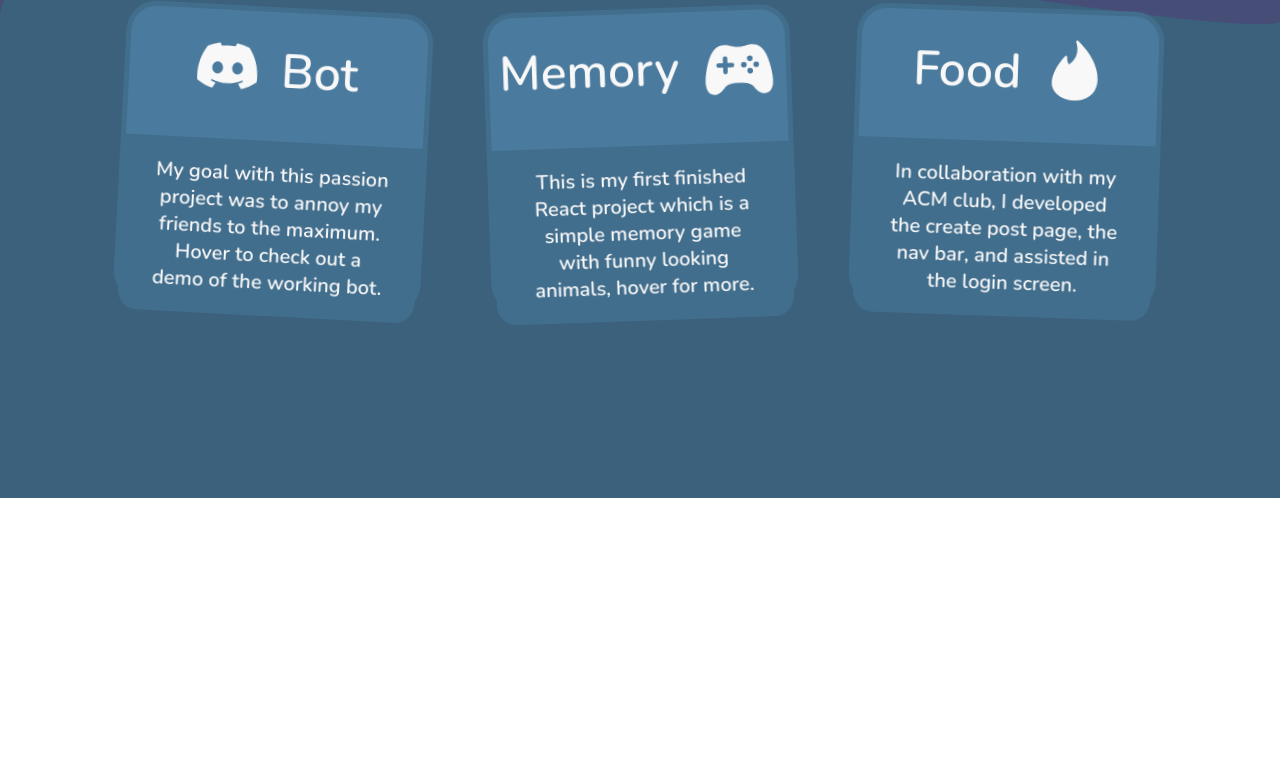
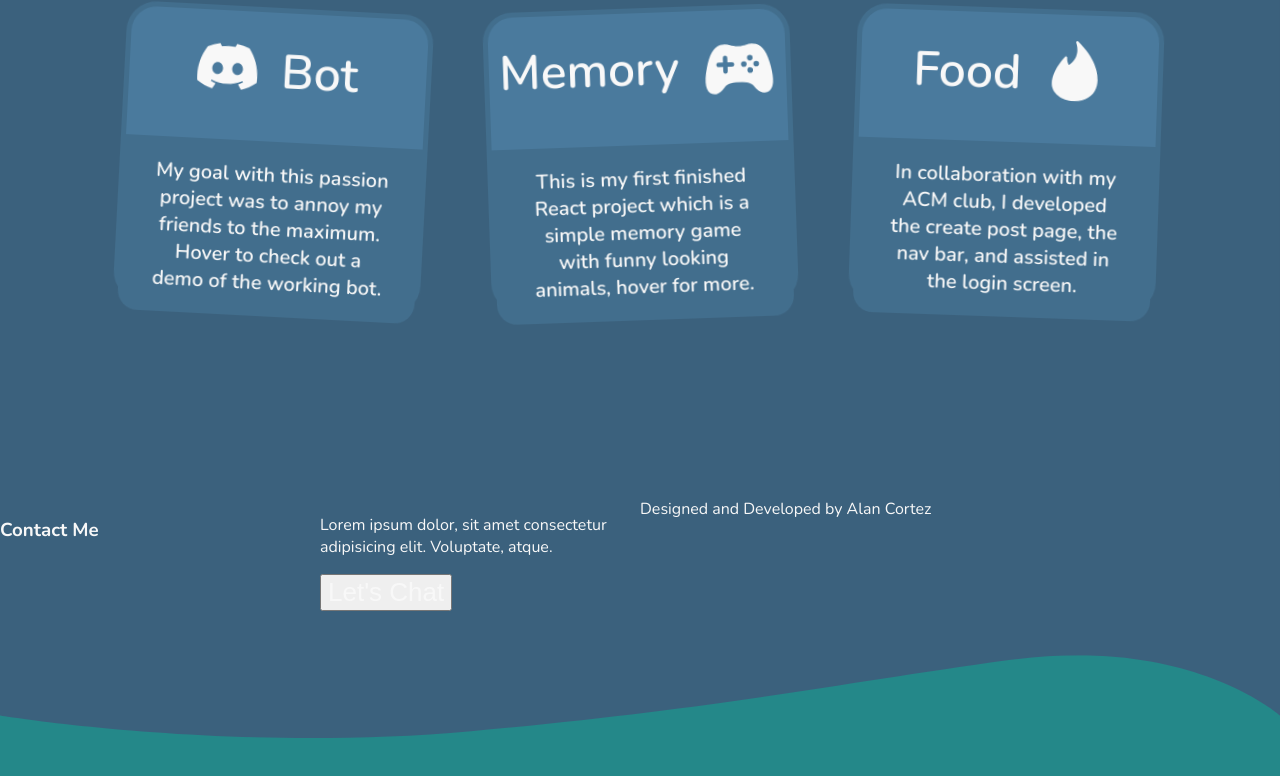
Before and after one commit to AlanCortez1337/portfolio, a React (Vite) app: page / in a window 1280 px wide. Shown: the part 1902-2678 px from the top of the page. Before the commit the page ends 2400 px from the top, so only its background shows below. Built offline with nearby package versions, Linux system fonts and the light colour scheme.

Commit message:
got skeleton of information for contact section

```diff
--- a/src/App.jsx
+++ b/src/App.jsx
@@ -33,13 +33,14 @@ function App() {
         </div>
         <Wave shape={4}></Wave>
       </section>
-      {/* <section className="contact">
-        <div className="blurp-abt">
-          Lorem ipsum, dolor sit amet consectetur adipisicing elit. Error, atque?
+      <section className="contact">
+        <div className="contact-grid">
+          <Blurp type={'contact'}/>
+          {/* add the badges */}
         </div>
         <Wave shape={5}></Wave>
         <Wave shape={6}></Wave>
-      </section> */}
+      </section>
     </>
   )
 }
--- a/src/components/information.jsx
+++ b/src/components/information.jsx
@@ -92,6 +92,19 @@ function Info({type}) {
                     className="project-title"
                 >Projects</motion.h3>
             }
+            {type === 'contact' &&
+                <>
+                    {/* title */}
+                    <h3>Contact Me</h3>
+                    {/* contact info */}
+                    <div>
+                        <p>Lorem ipsum dolor, sit amet consectetur adipisicing elit. Voluptate, atque.</p>
+                        <button>Let's Chat</button>
+                    </div>
+                    {/* footer */}
+                    <footer>Designed and Developed by Alan Cortez</footer>
+                </>
+            }
         </>
     );
 }
--- a/src/components/svg/wave.jsx
+++ b/src/components/svg/wave.jsx
@@ -46,7 +46,7 @@ function Shapes({shape}) {
                 {shape === 4 &&
                     <motion.svg
                         transition={waveBounce}
-                        animate={{y: ['50px', '75px']}}
+                        animate={{y: ['30px', '75px']}}
                         className="wave-4-svg" viewBox="0 0 1512 783" fill="none" xmlns="http://www.w3.org/2000/svg"
                     >
                         <path d="M1.90381e-05 145C1.90381e-05 145 -14.4999 -93.0001 750 41.9999C1514.5 177 1512 145 1512 145V783H1.90381e-05V145Z" fill="#3B617D"/>
@@ -56,7 +56,7 @@ function Shapes({shape}) {
                 {shape === 5 &&
                     <motion.svg
                         transition={waveBounce}
-                        animate={{y: ['50px', '75px']}}
+                        animate={{y: ['50px', '10px']}}
                         className="wave-5-svg" viewBox="0 0 1512 719" fill="none" xmlns="http://www.w3.org/2000/svg"
                     >
                         <path d="M0 71.2992C0 71.2992 268 115.767 556.5 89.7151C845 63.6634 978 35.3657 1192 5.72061C1406 -23.9245 1512 71.2992 1512 71.2992V719H0V71.2992Z" fill="#248889"/>
--- a/src/index.css
+++ b/src/index.css
@@ -18,17 +18,18 @@
 }
 /* Universal */
 
-h1, h2, h3, p {
+* {
   color: var(--textColor);
 }
 
-/* hero */
 body {
   margin: 0;
   padding: 0;
   font-family: 'Nunito', sans-serif;
   overflow-x: hidden;
 }
+
+/* hero */
 
 .hero {
   background-color: var(--green1);
@@ -403,15 +404,27 @@ body {
   overflow-y: hidden;
 }
 
+.contact-grid {
+  width: 100vw;
+  height: 100vh;
+  display: grid;
+  grid-template-columns: repeat(4, 1fr);
+  grid-template-rows: repeat(4, 1fr);
+}
+
+.contact-blurp h3 {
+  grid-row: span 4;
+}
+
 .wave-5-svg {
   position: relative;
-  bottom: -160px;
+  bottom: 85vh;
   width: 100vw;
 }
 
 .wave-6-svg {
   position: relative;
-  bottom: 185px;
+  bottom: 120vh;
   width: 100vw;
 }
 
```
